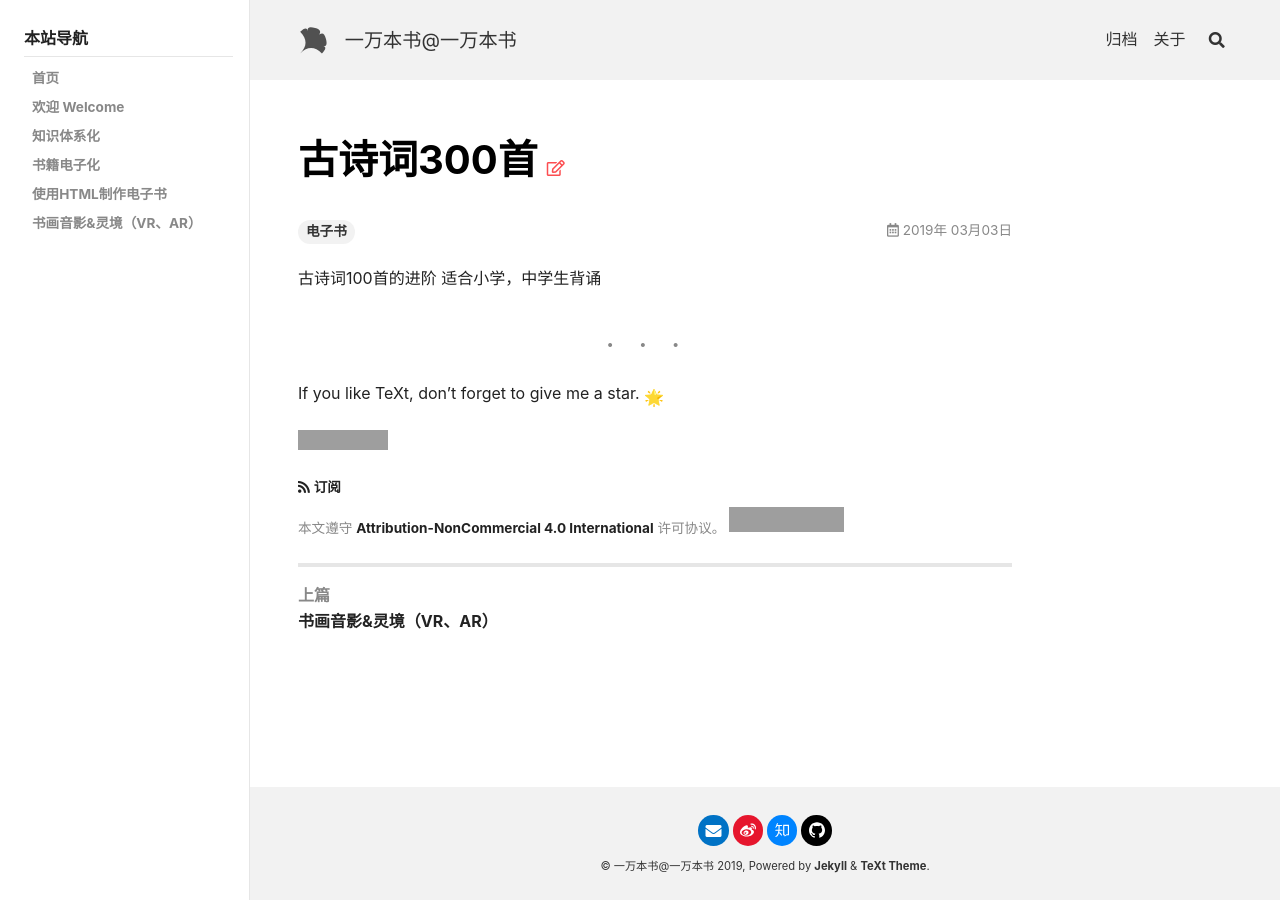
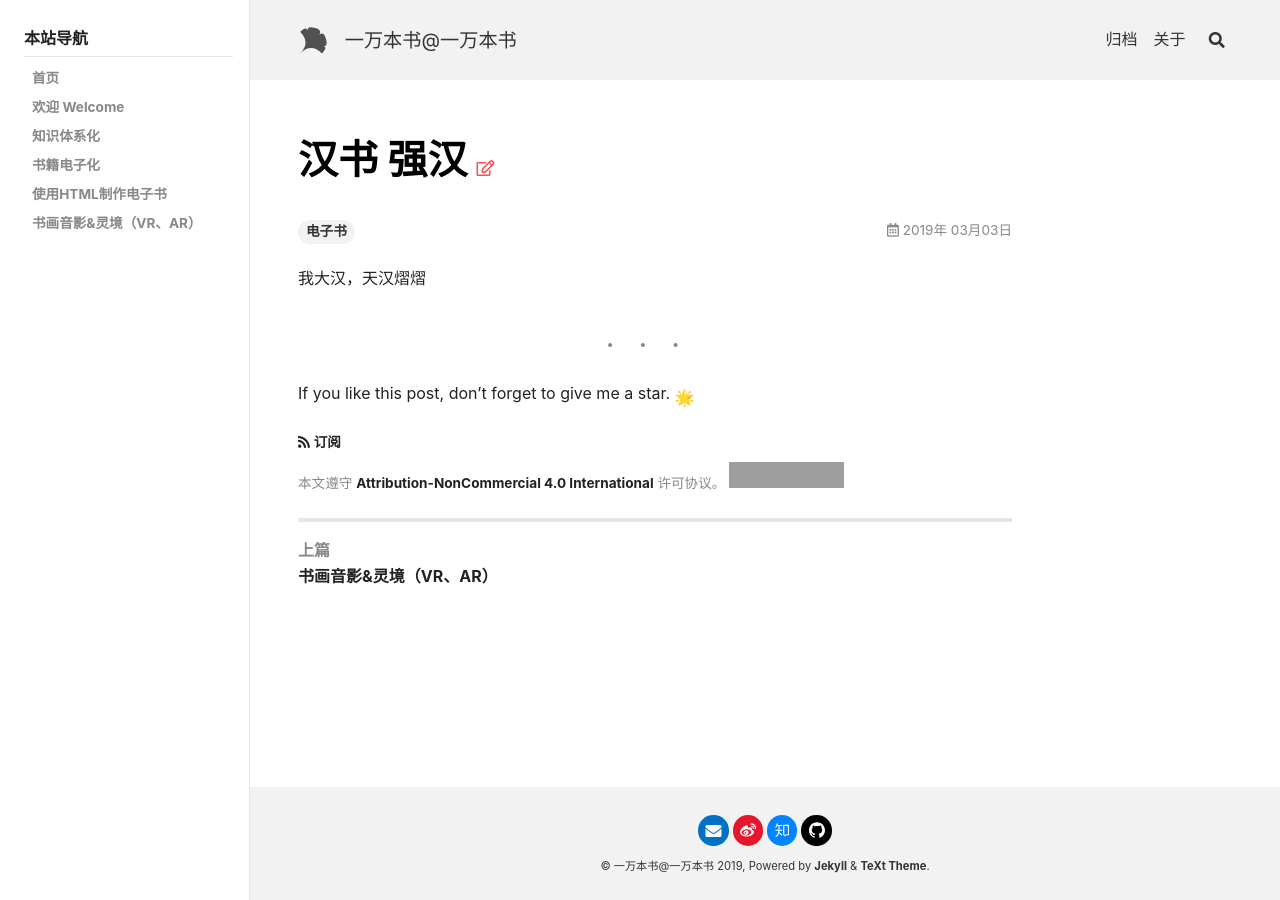
Before and after one commit to yiwanbenshu/yiwanbenshu.github.io, a Jekyll site: the page built from _posts/2019-03-03-汉书.md, in a window 1280 px wide. Built offline with Jekyll 4.4.1, drawn with Linux system fonts in a browser that asks for light colours; nearby versions of some CDN libraries; emoji names are drawn with the system emoji font; grey boxes are pictures that could not be loaded.

Commit message:
Update 2019-03-03-汉书.md

```diff
--- a/_posts/2019-03-03-汉书.md
+++ b/_posts/2019-03-03-汉书.md
@@ -1,18 +1,15 @@
 ---
-title: 古诗词300首
+title: 汉书 强汉
 tags: 电子书
 sidebar:
   nav: docs-zh
 ---
 
-古诗词100首的进阶
-适合小学，中学生背诵
+我大汉，天汉熠熠
 
 
 <!--more-->
 
 ---
 
-If you like TeXt, don't forget to give me a star. :star2:
-
-[![Star This Project](https://img.shields.io/github/stars/kitian616/jekyll-TeXt-theme.svg?label=Stars&style=social)](https://github.com/kitian616/jekyll-TeXt-theme/)
+If you like this post, don't forget to give me a star. :star2:
```
